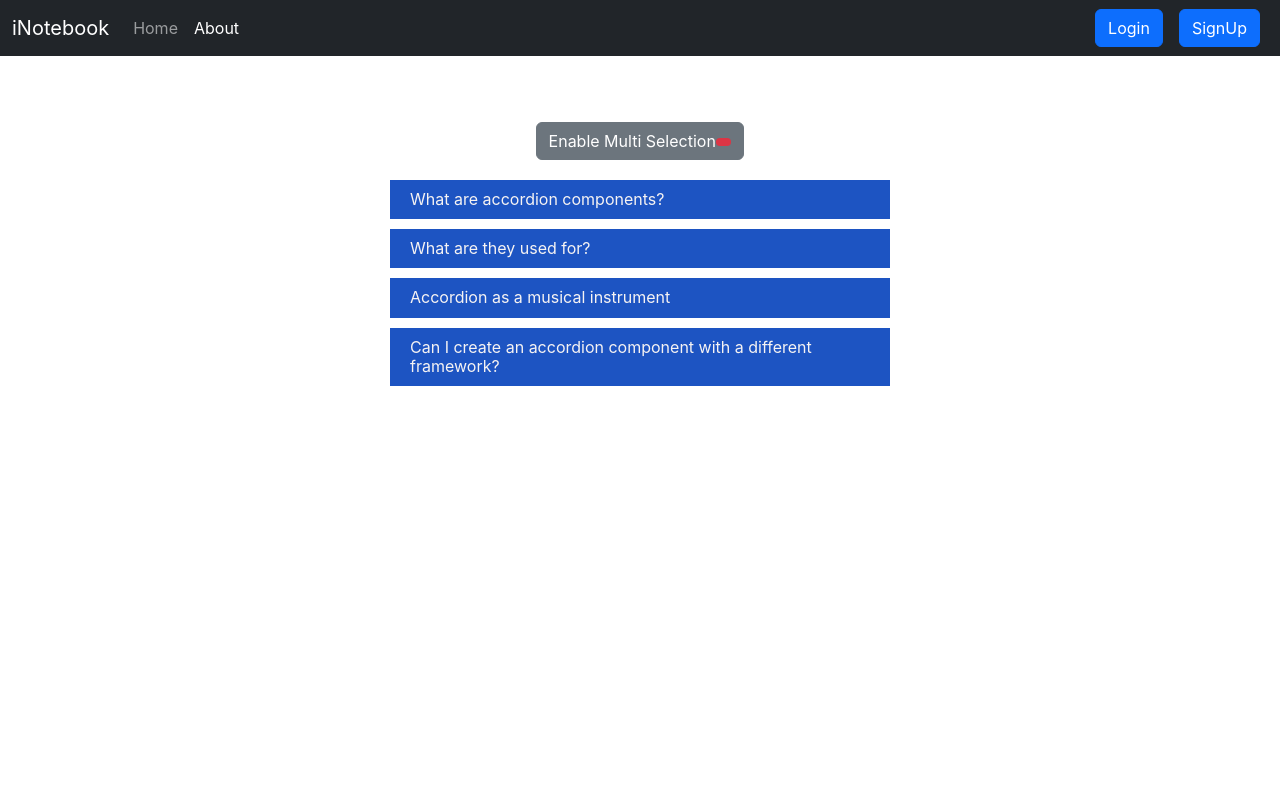
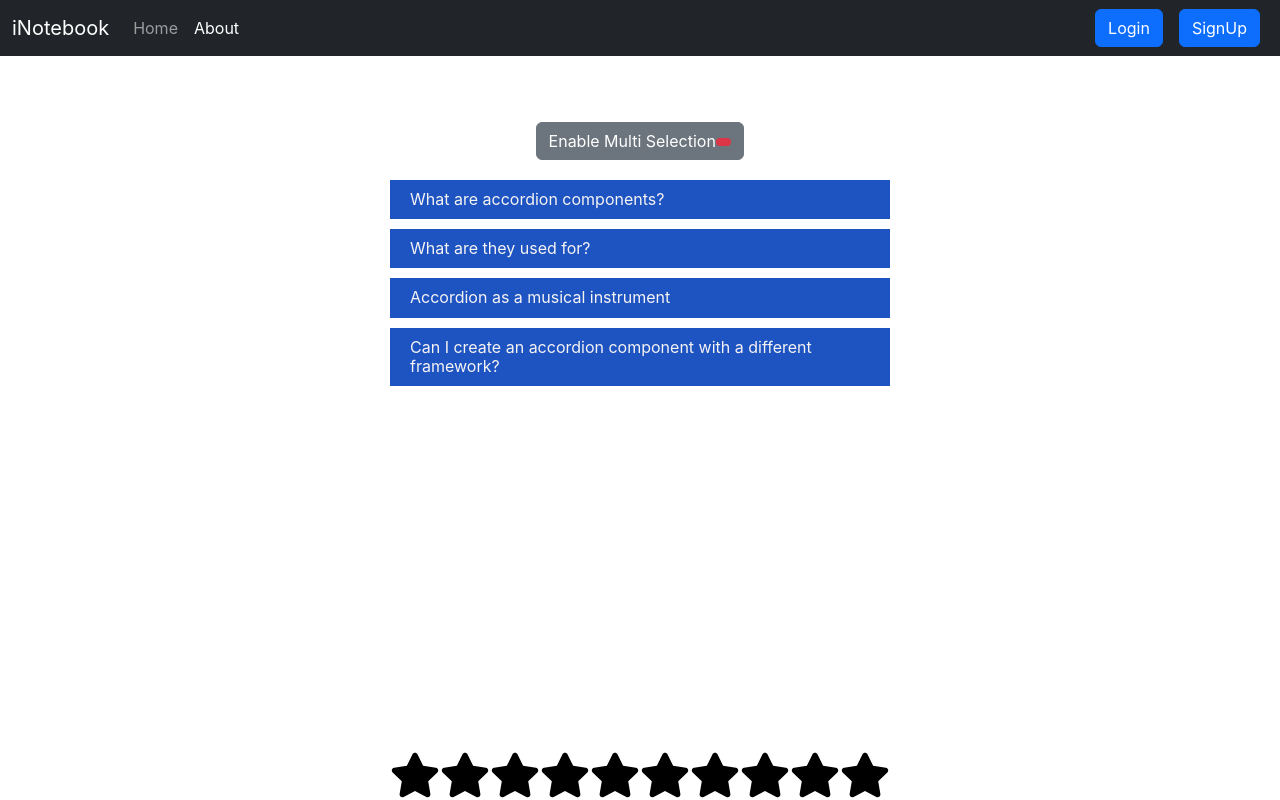
Before and after one commit to saishyam36/inotebook_app, a React (Create React App) app: page /about in a window 1280 px wide. Built offline with nearby package versions, Linux system fonts and the light colour scheme.

Commit message:
Star Rating component added

```diff
--- a/package.json
+++ b/package.json
@@ -9,6 +9,7 @@
     "concurrently": "^9.1.0",
     "react": "^18.3.1",
     "react-dom": "^18.3.1",
+    "react-icons": "^5.4.0",
     "react-router-dom": "^6.28.0",
     "react-scripts": "5.0.1",
     "web-vitals": "^2.1.4"
--- a/src/App.css
+++ b/src/App.css
@@ -31,3 +31,11 @@
     justify-content: space-between;
     align-items: center;
   }
+
+  .active{
+    color: #fff700e3;
+  }
+
+  .inactive{
+    color: #000000;
+  }
--- a/src/components/About.js
+++ b/src/components/About.js
@@ -1,5 +1,6 @@
 import React, { useState } from 'react'
 import data from '../accordianData';
+import StarRating from './StarRating';
 
 const About = () => {
   const [selected, setSelected] = useState(null);
@@ -23,6 +24,7 @@ const About = () => {
 
 
   return (
+    <>
       <div className="wrapper">
         <button type='button' className="btn btn-secondary" onClick={() => setEnableMultiSelection(!enableMultiSelection)}>Enable Multi Selection
           {enableMultiSelection ? <span className="badge text-bg-success"> </span>
@@ -58,6 +60,10 @@ const About = () => {
           }
         </div>
       </div>
+      <div className="position-absolute bottom-0 start-50 translate-middle-x">
+        <StarRating noOfStars={10}/>
+      </div>
+    </>
   )
 }
 
--- /dev/null
+++ b/src/components/StarRating.js
@@ -0,0 +1,45 @@
+import React, { useState } from 'react'
+import { FaStar } from 'react-icons/fa'
+
+
+// ToDo: add star rating to the user database and show stars if user logged in again make backend & front end changes respectively
+const StarRating = (props) => {
+    const { noOfStars } = props
+    const [rating,setRating] = useState(0);
+    const [hover, setHover] = useState(0);
+
+    const handleClick= (getCurentIndex)=>{
+        setRating(getCurentIndex)
+        console.log(getCurentIndex)
+    }
+
+    const handleMouseMove= (getCurentIndex)=>{
+        setHover(getCurentIndex)
+
+    }
+
+    const handleMouseLeave= ()=>{
+        setHover(rating)
+
+    }
+
+    return (
+        <div className='star-rating'>
+            {
+                [...Array(noOfStars)].map((_,index)=>{
+                    index+=1;
+                    return <FaStar
+                    className={index<=(hover|| rating)? 'active':'inactive'}
+                    key={index}
+                    onClick={()=>handleClick(index)}
+                    onMouseMove={()=>handleMouseMove(index)}
+                    onMouseLeave={()=>handleMouseLeave(index)}
+                    size={50}/>
+                })
+            }
+
+        </div>
+    )
+}
+
+export default StarRating
```
Also changed, not shown: 1 other file (tests, documents, lock files or other folders). Lines whose indentation alone changed are shown as unchanged.
